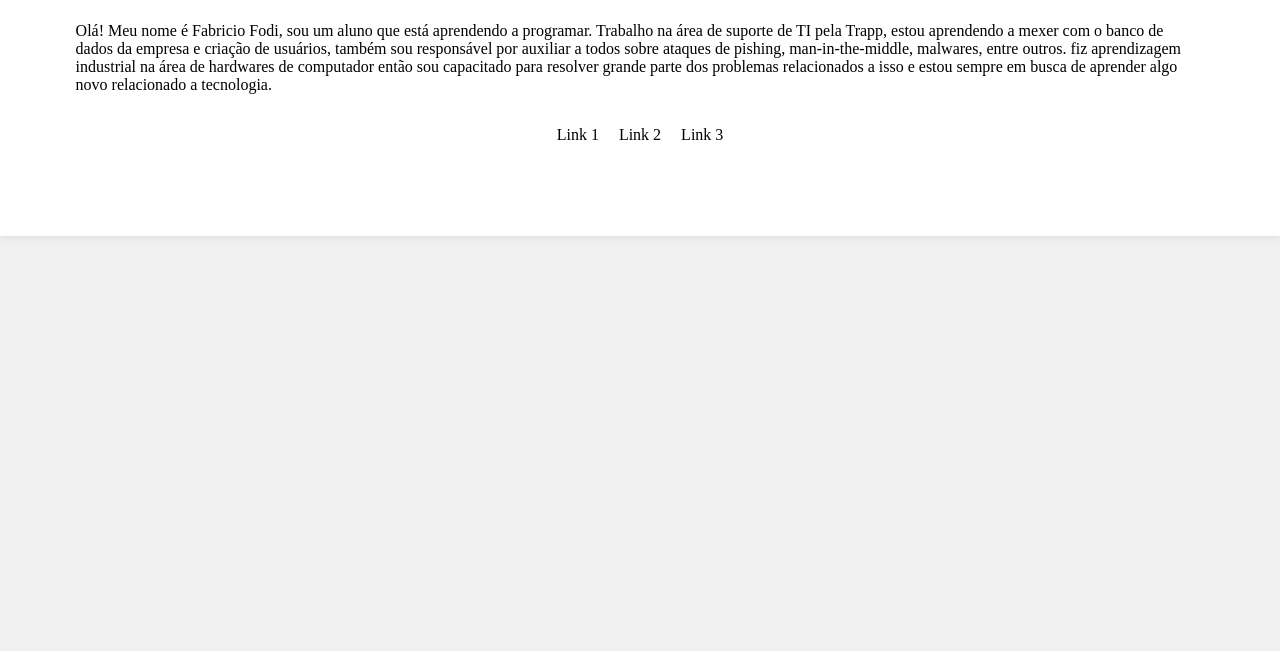
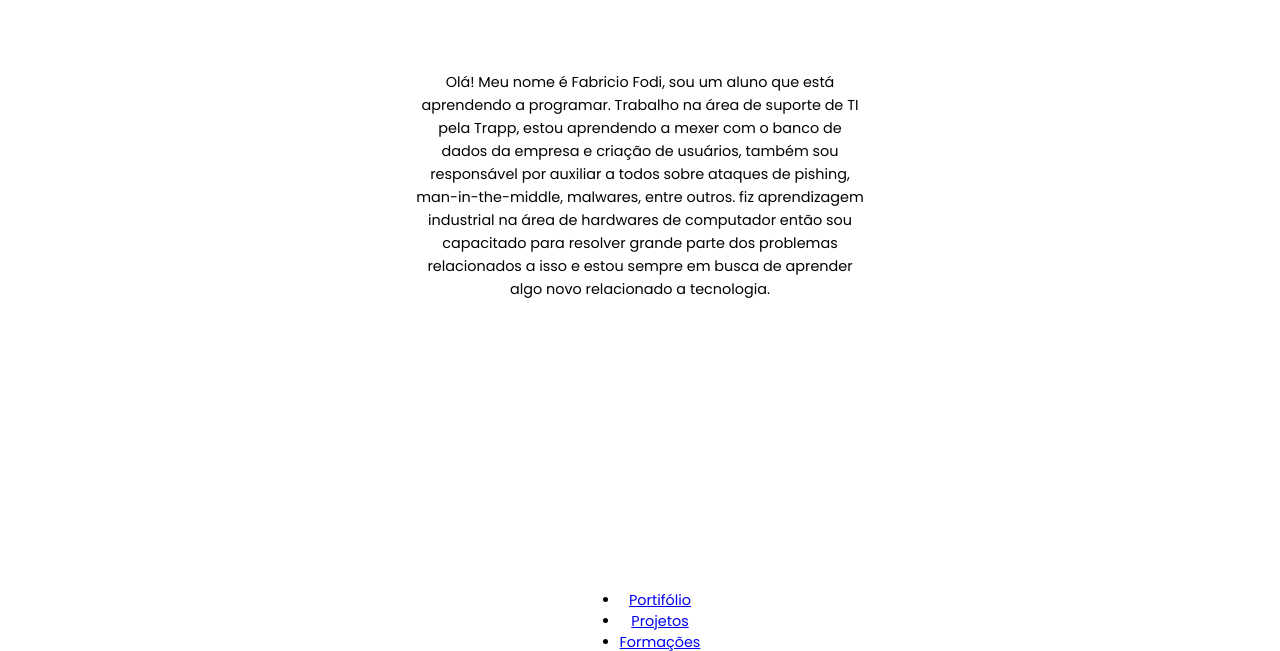
Before and after one commit to FabricioFodi/portifolio, a plain HTML site: page pagina1/index.html in a window 1280 px wide. Shown: the part 149-800 px from the top of the page. Drawn offline with Linux system fonts and the light colour scheme.

Commit message:
Portifólio atualizado para entrega

```diff
--- a/pagina1/index.html
+++ b/pagina1/index.html
@@ -5,29 +5,29 @@
     <meta charset="UTF-8">
     <meta name="viewport" content="width=device-width, initial-scale=1.0">
     <title>Portifólio</title>
-    <link rel="stylesheet" href="style.css">
+    <link rel="stylesheet" href="stylepag1.css">
 </head>
 
 <body>
 
     <main>
-        <div class="container">
+        <div class="conteudo">
             <!-- Conteúdo da página -->
-            <h1>Bem-vindo ao meu portfólio</h1>
-            <p>Olá! Meu nome é Fabricio Fodi, sou um aluno que está aprendendo a programar. Trabalho na área de suporte de
+            <h1>PORTIFÓLIO</h1>
+            <p id="paragrafo">Olá! Meu nome é Fabricio Fodi, sou um aluno que está aprendendo a programar. Trabalho na área de suporte de
                 TI pela Trapp, estou aprendendo a mexer com o banco de dados da empresa e criação de usuários, também
                 sou responsável por auxiliar a todos sobre ataques de pishing, man-in-the-middle, malwares, entre
                 outros. fiz aprendizagem industrial na área de hardwares de computador então sou capacitado para
                 resolver grande parte dos problemas relacionados a isso e estou sempre em busca de aprender algo novo
                 relacionado a tecnologia.</p>
-            <footer>
-                <ul>
-                    <li><a href="#">Link 1</a></li>
-                    <li><a href="#">Link 2</a></li>
-                    <li><a href="#">Link 3</a></li>
-                </ul>
-            </footer>
-        </div>
+            <footer id="rodape">
+            <ul>
+                <li><a href="index.html">Portifólio</a></li>
+                <li><a href="/pagina2/projetos.html">Projetos</a></li>
+                <li><a href="/pagina3/formacoes.html">Formações</a></li>
+            </ul>
+        </footer>
+    </div>
     </main>
 </body>
 
--- a/pagina1/style.css
+++ /dev/null
@@ -1,54 +0,0 @@
-/* Centralizar todo o conteúdo da página */
-body {
-	display: flex;
-	justify-content: center;
-	align-items: center;
-	max-height: 100vh;
-	margin: 0;
-	background-color: #f0f0f0; /* Cor de fundo para destacar a "folha" */
-}
-
-/* Contêiner centralizado com dimensões de uma folha A4 */
-.container {
-	background-color: #ffffff; /* Cor de fundo branca para a "folha" */
-	box-shadow: 0 0 10px rgba(0, 0, 0, 0.1); /* Sombra para destacar a "folha" */
-	display: flex;
-	flex-direction: column;
-	align-items: center;
-	justify-content: center;
-	padding: 20mm; /* Espaçamento interno */
-}
-
-/* Estilizar o rodapé */
-footer ul {
-	list-style-type: none; /* Remove os marcadores */
-	padding: 0;
-	display: flex;
-	justify-content: center;
-}
-
-footer li {
-	margin: 0 10px; /* Espaçamento horizontal entre os itens */
-}
-
-footer a {
-	text-decoration: none; /* Remove o sublinhado dos links */
-	color: inherit; /* Mantém a cor do texto */
-}
-
-/* Estilizar o rodapé */
-footer ul {
-	list-style-type: none; /* Remove os marcadores */
-	padding: 0;
-	display: flex;
-	justify-content: center;
-}
-
-footer li {
-	margin: 0 10px; /* Espaçamento horizontal entre os itens */
-}
-
-footer a {
-	text-decoration: none; /* Remove o sublinhado dos links */
-	color: inherit; /* Mantém a cor do texto */
-}
--- /dev/null
+++ b/pagina1/stylepag1.css
@@ -0,0 +1,34 @@
+@import url('https://fonts.googleapis.com/css2?family=Poppins&display=swap');
+
+
+html{
+	font-family: "Poppins", sans-serif;
+	font-size: 90%;
+}
+
+.conteudo {
+	width: 60vw;
+	height: 100%;
+	display: flex;
+	justify-content: center;
+	align-items: center;
+	flex-direction: column;
+	text-align: center;
+	margin: 0 auto;
+}
+
+#paragrafo {
+	width: 35vw;
+	margin-top: 130px;
+	line-height: 1.6;
+}
+
+#rodape {
+	position: fixed;
+	bottom: 0;
+	height: 50px;
+	padding-bottom: 5px;
+	display: flex;
+	justify-content: center;
+	align-items: center;
+}
--- /dev/null
+++ b/pagina2/stylepag2.css
@@ -0,0 +1,21 @@
+@import url('https://fonts.googleapis.com/css2?family=Poppins&display=swap');
+
+html {
+	font-family: "Poppins", sans-serif;
+	font-size: 90%;
+}
+
+.conteudo {
+	width: 60vw;
+	height: 100%;
+	display: flex;
+	justify-content: center;
+	align-items: center;
+	flex-direction: column;
+	text-align: center;
+	margin: 0 auto;
+}
+
+footer {
+	padding: 20px;
+}
--- /dev/null
+++ b/pagina3/stylepag3.css
@@ -0,0 +1,21 @@
+@import url('https://fonts.googleapis.com/css2?family=Poppins&display=swap');
+
+html {
+	font-family: "Poppins", sans-serif;
+	font-size: 90%;
+}
+
+.conteudo {
+	width: 60vw;
+	height: 100%;
+	display: flex;
+	justify-content: center;
+	align-items: center;
+	flex-direction: column;
+	text-align: center;
+	margin: 0 auto;
+}
+
+footer {
+	padding: 20px;
+}
```
Also changed, not shown: pagina2/projetos.html (+31 -9 lines), pagina3/formacoes.html (+13 -12 lines), imagens/biografia.png (added), imagens/flutterflow.png (added), imagens/tabela-python.jpeg (added), pagina2/style.css (deleted), pagina3/style.css (deleted).
